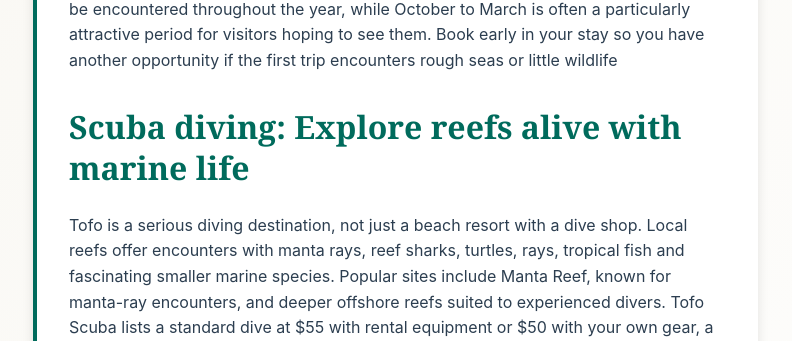
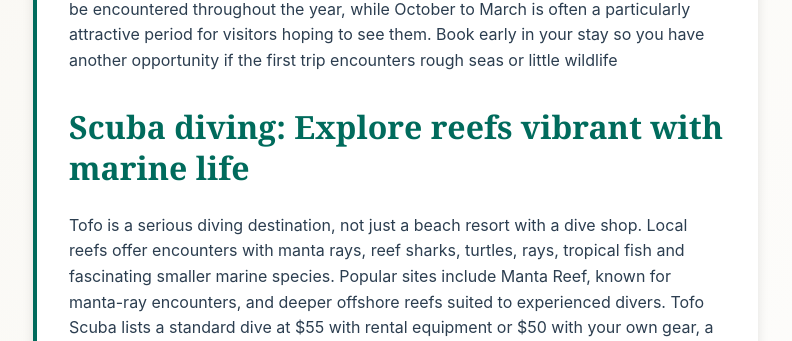
Before and after one commit to DevSpaceML/gemapp, a Flask app: page /activities in a window 1280 px wide. Shown: the part 2518-2859 px from the top of the page, without its empty margins (39-831 px from the left). Run offline with Flask 3, Linux system fonts and the light colour scheme; some libraries are stand-ins or nearby versions.

Commit message:
update activites 1551

```diff
--- a/templates/activities.html
+++ b/templates/activities.html
@@ -39,7 +39,7 @@
 		<h2>Ocean safaris: Swim alongside whale sharks</h2>
 		    Imagine slipping into the Indian Ocean beside a whale shark, the world's largest fish, as it glides through the blue water. Tofo's two-hour ocean safaris search for whale sharks, manta rays, dolphins and turtles, with snorkelling opportunities when wildlife and sea conditions allow. Tofo Scuba publishes a price of $55 per person for an ocean safari; allow roughly $55–$80 as a practical budget depending on operator and inclusions. Trips run year-round, but sightings are never guaranteed. Whale sharks can be encountered throughout the year, while October to March is often a particularly attractive period for visitors hoping to see them. Book early in your stay so you have another opportunity if the first trip encounters rough seas or little wildlife
 		<h2>
-			Scuba diving: Explore reefs alive with marine life
+			Scuba diving: Explore reefs vibrant with marine life
 		</h2>
 		    Tofo is a serious diving destination, not just a beach resort with a dive shop. Local reefs offer encounters with manta rays, reef sharks, turtles, rays, tropical fish and fascinating smaller marine species. Popular sites include Manta Reef, known for manta-ray encounters, and deeper offshore reefs suited to experienced divers. Tofo Scuba lists a standard dive at $55 with rental equipment or $50 with your own gear, a Discover Scuba experience at $110, and a full PADI Open Water certification course at $490. Certified divers should budget around $50–$70 per dive, allowing for possible surcharges and equipment extras. Diving is available throughout the year, but May to October is often favoured for cooler, drier weather and better underwater visibility; bring a thicker wetsuit for winter dives. Many offshore sites have currents and challenging boat entries, so check the conditions and required certification with your operator
 		<h2>Fishing trips: Take on the Indian Ocean</h2>
@@ -50,8 +50,8 @@
 		<ul>
 			<li>
 				<h3>Thursday</h3>
-				Bar Veranda, Veranda do Indico
-				DJ
+				    Bar Veranda, Veranda do Indico
+				    DJ
 			</li>
 			<li>
 				<h3>Friday</h3>
```
